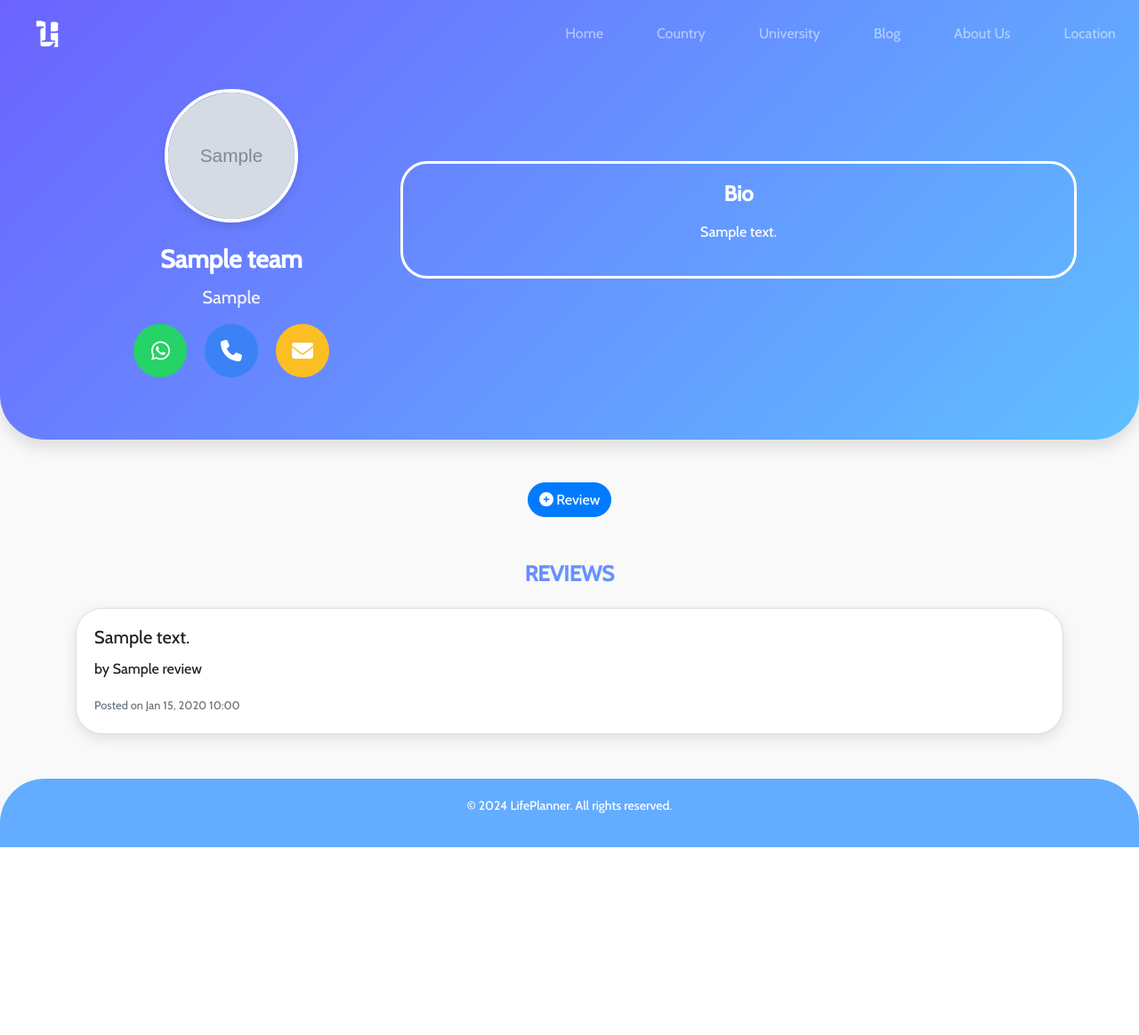
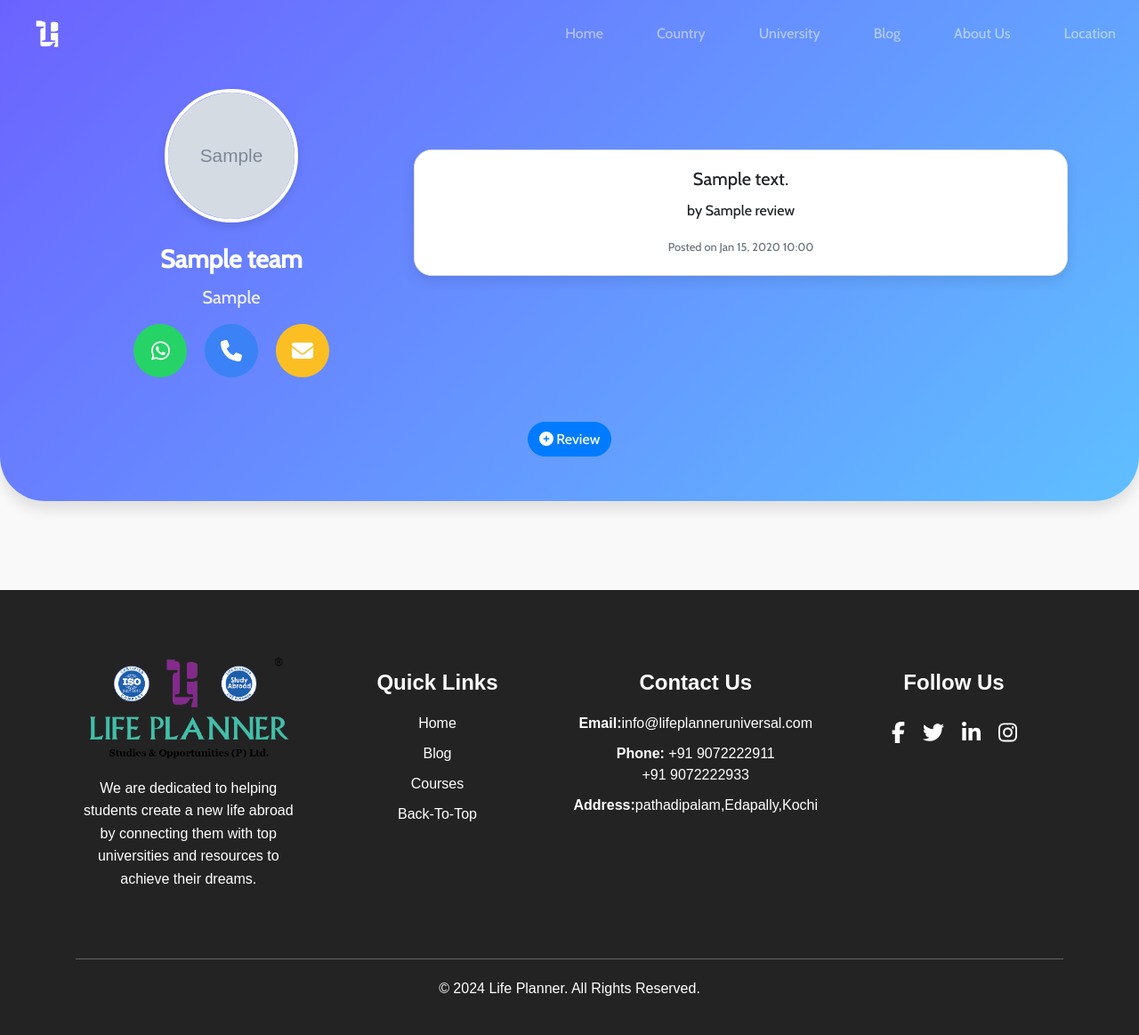
Before and after one commit to lifeplannerdev/lifeplanner, a Django app: page /profile/1/ in a window 1280 px wide. Shown: the whole page at 89% size. Before the commit the page ends 952 px from the top, so only its background shows below. Run offline with Django 5.2, Linux system fonts and the light colour scheme; tables that the repository leaves empty hold one stand-in row (values such as "Sample post"); grey boxes marked "Sample" are stand-in pictures; some libraries are stand-ins or nearby versions; some web fonts are replaced.

Commit message:
12th dec commit

```diff
--- a/templates/home.html
+++ b/templates/home.html
@@ -2058,8 +2058,6 @@ window.addEventListener("click", function (event) {
 </div>
 <div class="testimonial-section">
     <h2 class="testimonial-title">WORD OF MOUTH</h2>
-
-    <!-- Swipable Testimonial Content -->
     <div class="testimonial-swiper">
         <p class="testimonial-content">"Lorem ipsum dolor sit amet, consectetur adipiscing elit. Quisque fermentum nisi nec justo ullamcorper, et pharetra lacus tristique. Suspendisse potenti."</p>
         <p class="testimonial-content">"Vivamus eget tortor at quam blandit gravida. Nulla non dictum eros. Integer tincidunt quam vel ex bibendum, non fermentum nulla suscipit."</p>
--- a/templates/profile.html
+++ b/templates/profile.html
@@ -101,17 +101,7 @@
             background-color: #fbbf24;
         }
 
-        /* Footer */
-        .footer {
-            text-align: center;
-            padding: 20px;
-            background-color: #63acff;
-            color: white;
-            border-top-left-radius: 50px;
-            border-top-right-radius: 50px;
-            font-size: 14px;
-            margin-top: 50px;
-        }
+
     </style>
 </head>
 <body>
@@ -271,9 +261,9 @@
  <!-- Profile Header -->
 <div class="profile-header">
     <div class="container">
-        <div class="row align-items-center">
+        <div class="row align-items-center" >
             <!-- Profile Section -->
-            <div class="col-md-4 text-center text-md-start">
+            <div class="col-md-4 text-center text-md-start" >
                 <img src="{{ team_member.img.url }}" alt="{{ team_member.name }}" class="profile-pic-large">
                 <h2 class="profile-name">{{ team_member.name }}</h2>
                 <p class="profile-phone"> {{ team_member.post }}</p>
@@ -295,16 +285,65 @@
                 </div>
             </div>
 
-            <!-- Bio Section -->
+            <div class="review-list-container mt-4 col-md-8 mt-4 mt-md-0" style="border-radius: 20px;">
+
+                <div class="review-list">
+
+                    {% for review in reviews %}
+                    <div class="card mb-3">
+                        <div class="card-body">
+                            <h5 class="card-title">{{ review.review }}</h5>
+                            <p class="card-text">by {{ review.name }}</p>
+                            <small class="text-muted">Posted on {{ review.created_at|date:"M d, Y H:i" }}</small>
+                        </div>
+                    </div>
+                    {% empty %}
+                    <h4 class="text-center text-dark">No reviews yet. Be the first to review!</h4>
+                    {% endfor %}
+                </div>
+
+            </div>
+
+
+<!--
             <div class="col-md-8 mt-4 mt-md-0" style="border:3px solid rgb(255, 255, 255);border-radius: 30px;padding:20px;">
                 <h3>Bio</h3>
                 <p class="bio-text mt-3 text-white">{{ team_member.bio }}</p>
-            </div>
+            </div> -->
         </div>
+        <button type="button" class="btn btn-primary" data-bs-toggle="modal" data-bs-target="#addReviewModal" style="border-radius:30px;margin-top: 30px;">
+            <i class="fa-solid fa-circle-plus mt-1"></i> Review
+        </button>
     </div>
 </div>
 
     <style>
+        /* Make the review section scrollable */
+.review-list-container {
+    max-height: 500px; /* Adjust the height based on your design */
+    overflow-y: scroll;
+    scrollbar-width: thin; /* For Firefox */
+    -ms-overflow-style: none; /* For Internet Explorer and Edge */
+}
+
+.review-list-container::-webkit-scrollbar {
+    width: 8px;
+}
+
+.review-list-container::-webkit-scrollbar-thumb {
+    background-color: #ccc;
+    border-radius: 4px;
+}
+
+.review-list-container::-webkit-scrollbar-thumb:hover {
+    background-color: #bbb;
+}
+
+/* Optional: Add padding for better appearance */
+.review-list-container {
+    padding-right: 10px;
+}
+
         /* Bio Section */
 .container h3 {
     font-size: 24px;
@@ -322,7 +361,7 @@
 .review-title {
     font-size: 32px;
     font-weight: bold;
-    background: linear-gradient(135deg, #6C63FF, #5fbfff);
+    background: linear-gradient(135deg, #050505, #222222);
     -webkit-background-clip: text;
     -webkit-text-fill-color: transparent;
     margin-bottom: 20px;
@@ -330,7 +369,7 @@
 }
 .review-list .card {
     border: 1px solid #ddd;
-    border-radius: 30px;
+    border-radius: 20px;
     box-shadow: 0px 5px 15px rgba(0, 0, 0, 0.1);
 }
 
@@ -349,30 +388,6 @@
 
 
     </style>
-    <div class="container mt-5">
-        <!-- Add Review Button -->
-        <div class="text-center mb-4">
-            <button type="button" class="btn btn-primary" data-bs-toggle="modal" data-bs-target="#addReviewModal" style="border-radius:30px;">
-                <i class="fa-solid fa-circle-plus mt-1"></i> Review
-            </button>
-        </div>
-
-        <!-- Reviews Section -->
-        <h3 class="text-center review-title">REVIEWS</h3>
-        <div class="review-list mt-4">
-            {% for review in reviews %}
-            <div class="card mb-3">
-                <div class="card-body">
-                    <h5 class="card-title">{{ review.review }}</h5>
-                    <p class="card-text">by {{ review.name }}</p>
-                    <small class="text-muted">Posted on {{ review.created_at|date:"M d, Y H:i" }}</small>
-                </div>
-            </div>
-            {% empty %}
-            <h4 class="text-center text-dark">No reviews yet. Be the first to review!</h4>
-            {% endfor %}
-        </div>
-    </div>
 
     <style>
 
@@ -605,9 +620,142 @@
 
 
     <!-- Footer -->
-    <div class="footer">
-        <p>&copy; 2024 LifePlanner. All rights reserved.</p>
-    </div>
+    <footer class="footer">
+        <div class="container">
+          <div class="row">
+            <!-- About Section -->
+            <div class="footer-column">
+              <img src="/static/LPRlogo.png" style="height:150px;">
+              <p>
+                We are dedicated to helping students create a new life abroad by connecting them with top universities and resources to achieve their dreams.
+              </p>
+            </div>
+
+            <!-- Quick Links Section -->
+            <div class="footer-column" style="margin-top: 50px;">
+              <h3>Quick Links</h3>
+              <ul>
+                <li><a href="#">Home</a></li>
+                <li><a href="#">Blog</a></li>
+                <li><a href="#">Courses</a></li>
+                <li><a href="#">Back-To-Top</a></li>
+              </ul>
+            </div>
+
+            <!-- Contact Section -->
+            <div class="footer-column"  style="margin-top: 50px;">
+              <h3>Contact Us</h3>
+              <ul>
+                <li><strong>Email:</strong>info@lifeplanneruniversal.com</li>
+                <li><strong>Phone:</strong> +91 9072222911<br>+91 9072222933</li>
+                <li><strong>Address:</strong>pathadipalam,Edapally,Kochi </li>
+              </ul>
+            </div>
+
+            <!-- Social Media Section -->
+            <div class="footer-column"  style="margin-top: 50px;">
+              <h3>Follow Us</h3>
+              <div class="social-icons">
+                <a href="#" style="margin:5px;"><i class="fab fa-facebook-f"></i></a>
+                <a href="#" style="margin:5px;"><i class="fab fa-twitter"></i></a>
+                <a href="#" style="margin:5px;"><i class="fab fa-linkedin-in"></i></a>
+                <a href="#" style="margin:5px;"><i class="fab fa-instagram"></i></a>
+              </div>
+            </div>
+          </div>
+          <div class="footer-bottom">
+            <p>&copy; 2024 Life Planner. All Rights Reserved.</p>
+          </div>
+        </div>
+      </footer>
+
+      <!-- Footer Styles -->
+      <style>
+      .footer {
+        background:#242323;
+
+        color: white;
+        padding: 40px 0;
+        text-align: center;
+        font-family: Arial, sans-serif;
+        margin-top: 100px;
+      }
+
+      .footer h3 {
+        font-size: 1.5rem;
+        margin-bottom: 20px;
+        font-weight: bold;
+      }
+
+      .footer p {
+        font-size: 1rem;
+        line-height: 1.6;
+        margin-top: 20px;
+      }
+
+      .footer-column {
+        margin-bottom: 30px;
+      }
+
+      .footer ul {
+        list-style: none;
+        padding: 0;
+      }
+
+      .footer ul li {
+        margin-bottom: 10px;
+      }
+
+      .footer ul li a {
+        color: white;
+        text-decoration: none;
+      }
+
+      .footer ul li a:hover {
+        text-decoration: underline;
+      }
+
+      /* Social Icons */
+      .social-icons {
+        display: flex;
+        justify-content: center;
+        gap: 10px;
+      }
+
+      .social-icons a {
+        color: white;
+        font-size: 1.5rem;
+      }
+
+      .social-icons a:hover {
+        color: #00aced;
+      }
+
+      /* Footer Bottom */
+      .footer-bottom {
+        margin-top: 30px;
+        border-top: 1px solid rgba(255, 255, 255, 0.3);
+        padding-top: 20px;
+        font-size: 0.9rem;
+      }
+
+      .footer-bottom p {
+        margin: 0;
+      }
+
+      /* Responsive Design */
+      @media (min-width: 768px) {
+        .row {
+          display: flex;
+          justify-content: space-between;
+        }
+
+        .footer-column {
+          flex: 1;
+          padding: 0 15px;
+        }
+      }
+      </style>
 
     <!-- Bootstrap JS -->
     <script src="https://cdn.jsdelivr.net/npm/bootstrap@5.3.2/dist/js/bootstrap.bundle.min.js"></script>
```
Also changed, not shown: templates/contact.html (+7 -2 lines).
